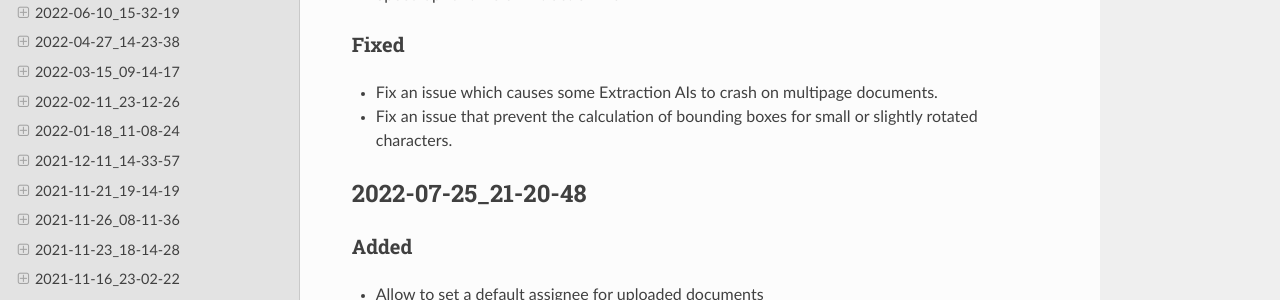
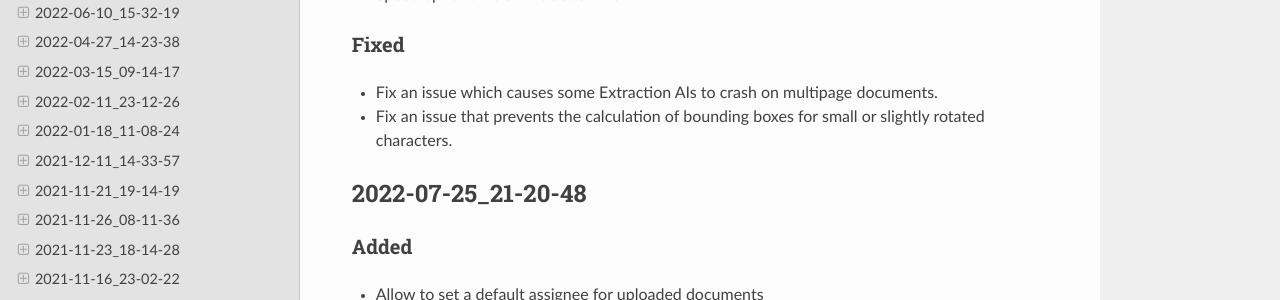
Before and after one commit to konfuzio-ai/konfuzio-sdk, a Sphinx documentation site: the page built from docs/web/changelog_app.md, in a window 1280 px wide and 900 px high, scrolled down 300 px. Shown: the part 151-451 px from the top of the window. Built offline with Sphinx 7.4.7 and the Read the Docs theme 2.0.0, drawn with Linux system fonts in a browser that asks for light colours.

Commit message:
Update changelog_app.md

```diff
--- a/docs/web/changelog_app.md
+++ b/docs/web/changelog_app.md
@@ -19,7 +19,7 @@ This version uses Konfuzio Trainer in version v.0.3.21, the Konfuzio Python SDK
 
 ### Fixed
 - Fix an issue which causes some Extraction AIs to crash on multipage documents.
-- Fix an issue that prevent the calculation of bounding boxes for small or slightly rotated characters.
+- Fix an issue that prevents the calculation of bounding boxes for small or slightly rotated characters.
 
 ## 2022-07-25_21-20-48
 
```
